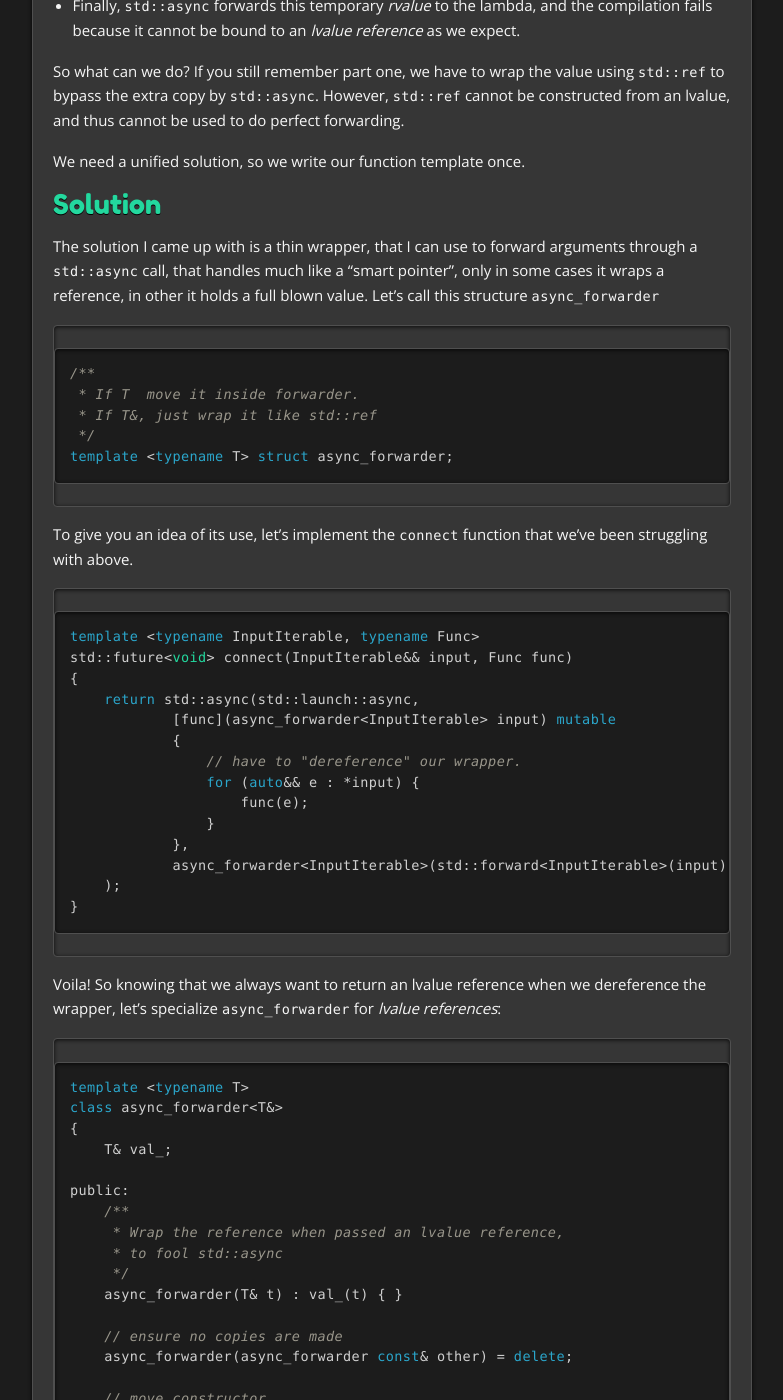
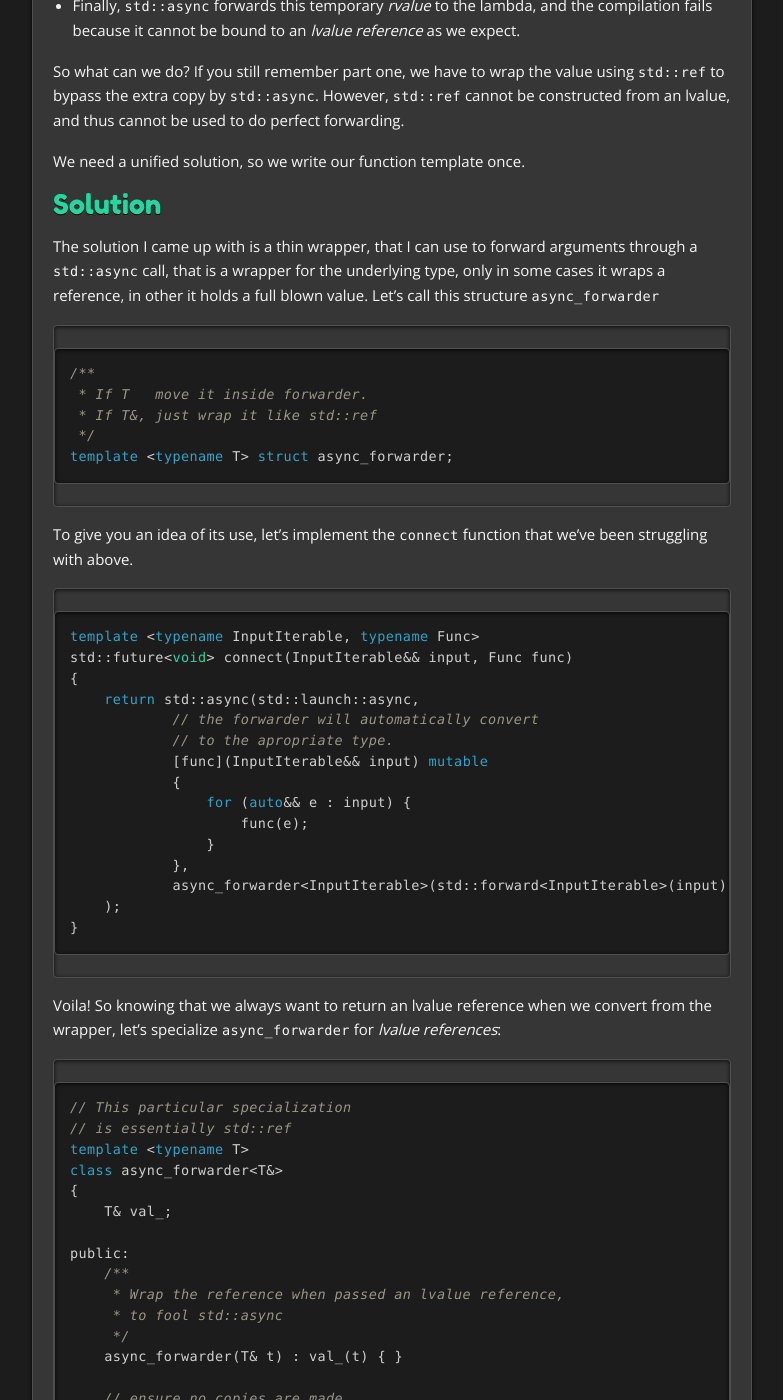
Before and after one commit to KholdStare/kholdstare.github.com, a Jekyll site: the page built from _posts/2012-12-19-perfect-forwarding-to-async-2.markdown, in a window 1280 px wide and 1400 px high, scrolled down 4435 px. Shown: the whole window, without its empty margins (123-906 px from the left). Built offline with Jekyll 4.4.1, drawn with Linux system fonts in a browser that asks for light colours; comment, search, counter and statistics services are not loaded; some of the changed text lies outside the part shown.

Commit message:
Making async_forwarder interface more slick- automatic conversions

```diff
--- a/_posts/2012-12-19-perfect-forwarding-to-async-2.markdown
+++ b/_posts/2012-12-19-perfect-forwarding-to-async-2.markdown
@@ -220,13 +220,13 @@
 ### Solution
 
 The solution I came up with is a thin wrapper, that I can use to forward
-arguments through a <code>std::async</code> call, that handles much like a
-"smart pointer", only in some cases it wraps a reference, in other it holds a
+arguments through a <code>std::async</code> call, that is a wrapper for the
+underlying type, only in some cases it wraps a reference, in other it holds a
 full blown value. Let's call this structure <code>async_forwarder</code>
 
 {% highlight cpp %}
 /**
- * If T  move it inside forwarder.
+ * If T   move it inside forwarder.
  * If T&, just wrap it like std::ref
  */
 template <typename T> struct async_forwarder;
@@ -240,10 +240,11 @@
 std::future<void> connect(InputIterable&& input, Func func)
 {
     return std::async(std::launch::async,
-            [func](async_forwarder<InputIterable> input) mutable
+            // the forwarder will automatically convert
+            // to the apropriate type.
+            [func](InputIterable&& input) mutable
             {
-                // have to "dereference" our wrapper.
-                for (auto&& e : *input) {
+                for (auto&& e : input) {
                     func(e);
                 }
             },
@@ -253,10 +254,12 @@
 {% endhighlight %}
 
 Voila! So knowing that we always want to return an lvalue reference when we
-dereference the wrapper, let's specialize <code>async_forwarder</code> for
+convert from the wrapper, let's specialize <code>async_forwarder</code> for
 _lvalue references_:
 
 {% highlight cpp %}
+// This particular specialization
+// is essentially std::ref
 template <typename T>
 class async_forwarder<T&>
 {
@@ -276,13 +279,10 @@
     async_forwarder(async_forwarder&& other)
         : val_(other.val_) { }
 
-    // "Unwrapping" operators that return back
-    // an lvalue reference
-    T&       operator * ()       { return val_; }
-    T const& operator * () const { return val_; }
-
-    T*       operator -> ()       { return &val_; }
-    T const* operator -> () const { return &val_; }
+    // User-defined conversion that automatically
+    // converts to the appropriate type
+    operator T&       ()       { return val_; }
+    operator T const& () const { return val_; }
 };
 {% endhighlight %}
 
@@ -311,21 +311,19 @@
     async_forwarder(async_forwarder&& other)
         : val_(std::move(other.val_)) { }
 
-    // "Unwrapping" operators
-    T&       operator * ()       { return val_; }
-    T const& operator * () const { return val_; }
-
-    T*       operator -> ()       { return &val_; }
-    T const* operator -> () const { return &val_; }
+    // Move the value out.
+    // Note: can only occur once!
+    operator T&& ()       { return std::move(val_); }
+    operator T&& () const { return std::move(val_); }
 };
 {% endhighlight %}
 
 In effect, async_forwarder allows us to forward optimally through a
 <code>std::async</code> call while retaining a single interface:
 
-* _Lvalues_ are passed as pointers
-* _Rvalues_ are moved inside as before
-* The value can be accessed by dereferencing.
+* _Lvalues_ are stored as wrapped references
+* _Rvalues_ are moved inside
+* The value is automatically converted back
 
 ### Further Work
 
```
